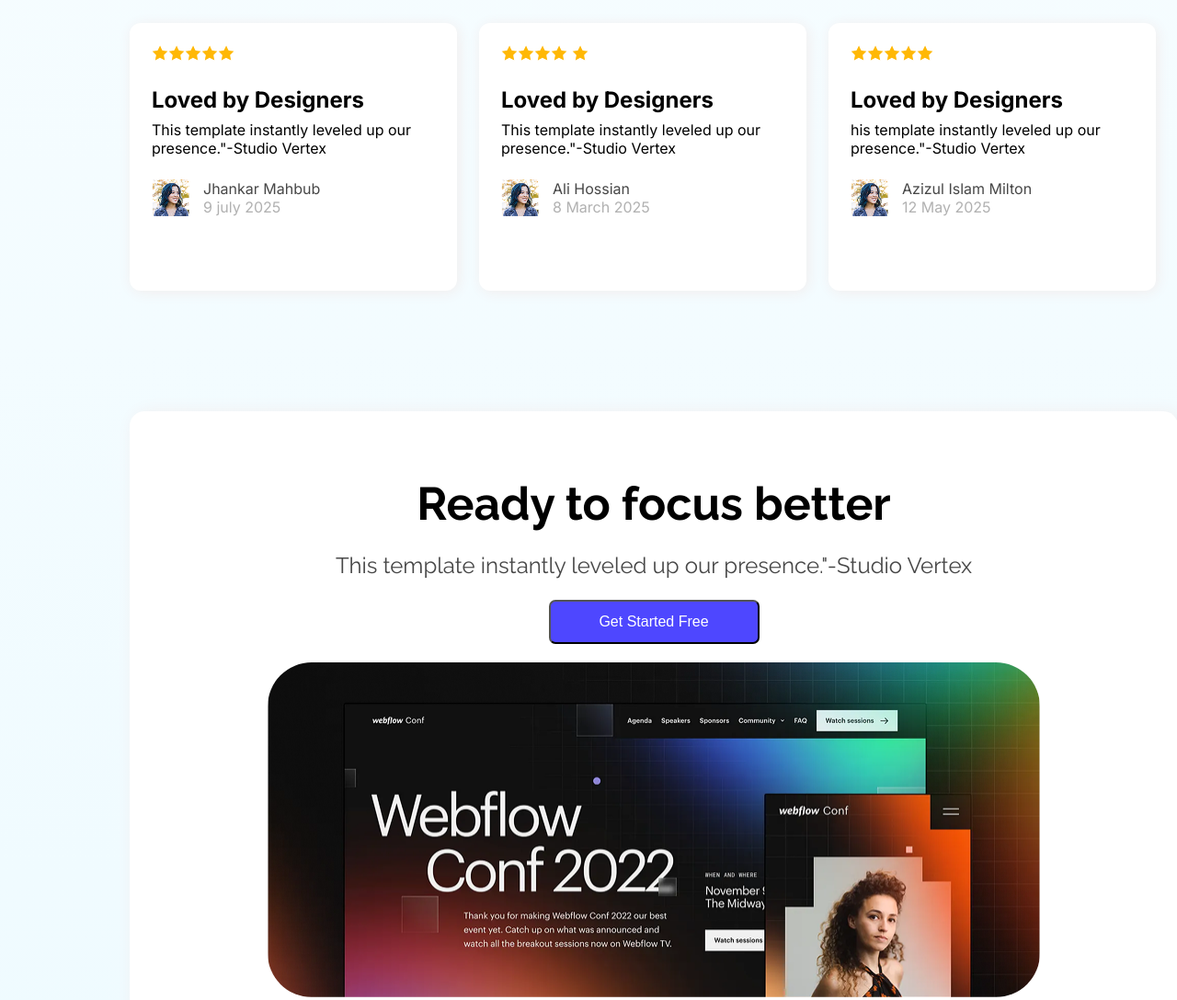
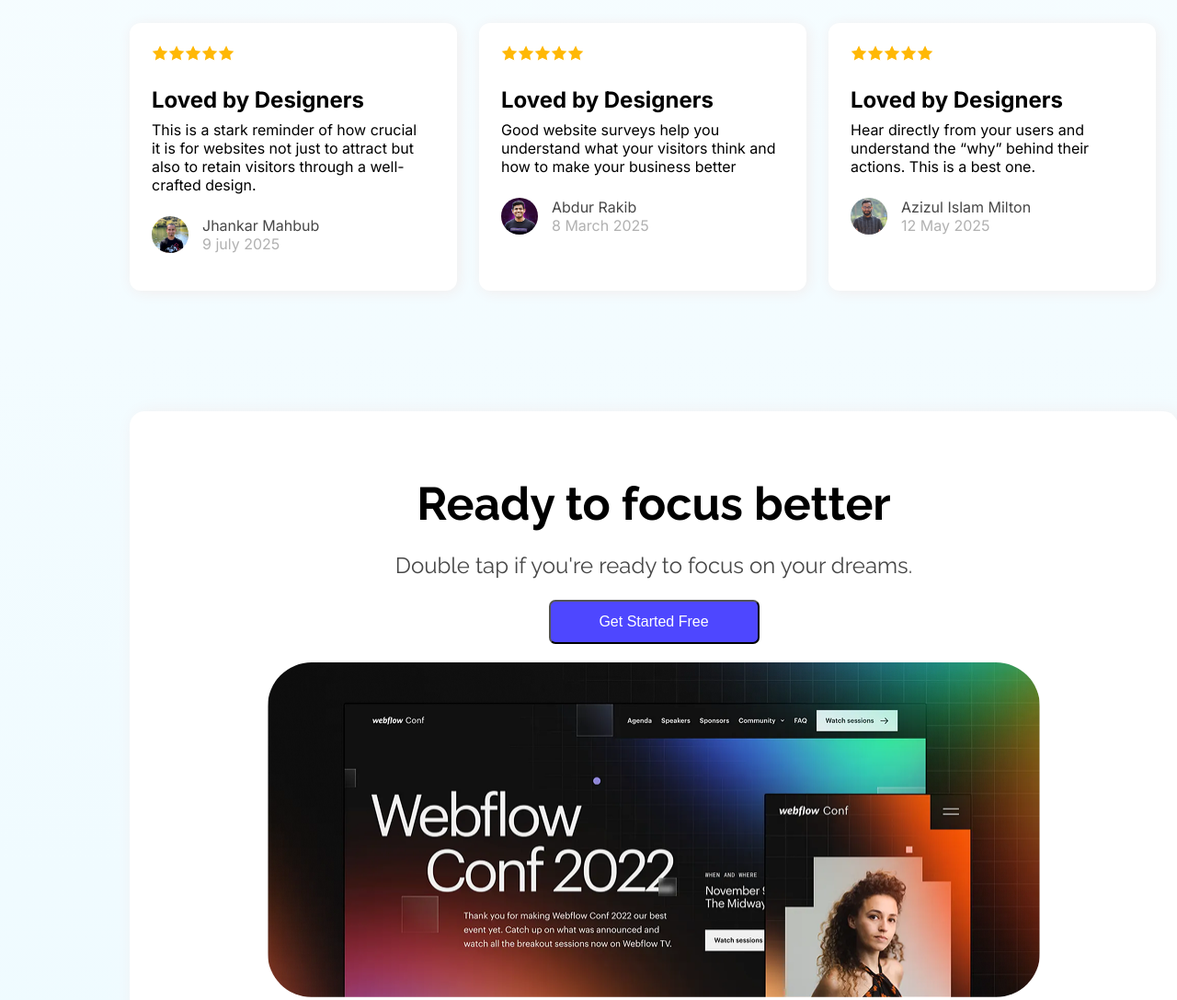
Before and after one commit to developerrudro/my-first-assigment, a plain HTML site: page index.html in a window 1280 px wide. Shown: the part 1920-3007 px from the top of the page at 92% size. Drawn offline with Linux system fonts and the light colour scheme.

Commit message:
changed some text items and style

```diff
--- a/css/style.css
+++ b/css/style.css
@@ -187,9 +187,15 @@ font-size: 42px;
 .reviewer-name {
   color: #474747;
 }
+.reviewer-img img{
+  width: 40px;
+  height: 40px;
+  border-radius: 999px;
+}
 .date {
   color: #b1b1b1;
 }
+
 
 /* focus sector style */
 .focus {
@@ -254,6 +260,7 @@ font-size: 42px;
 label {
   font-weight: 800;
   font-family: 'Inter', sans-serif;
+  color: #474747;
 }
 .btn3 {
   margin-top: 20px;
--- a/index.html
+++ b/index.html
@@ -63,11 +63,12 @@
 
       <img src="./Assets/icon-star.png" alt="" class="rating"></img><img src="./Assets/icon-star.png" alt="" class="rating"></img><img src="./Assets/icon-star.png" alt="" class="rating"></img><img src="./Assets/icon-star.png" alt="" class="rating"></img><img src="./Assets/icon-star.png" alt="" class="rating"></img>
       <h2 class="card-title">Loved by Designers</h2>
-      <p class="card-text">This template instantly leveled up our presence."-Studio Vertex</p>
+      <p class="card-text">This is a stark reminder of how crucial <br> it is for websites not just to attract  but also to retain visitors through a
+      well-crafted design.</p>
 
       <div class="card-reviewer-info">
         <div class="reviewer-img">
-          <img src="./Assets/avatar.png" alt="">
+          <img src="./Assets/jhankarsir.jpg" alt="">
         </div>
         <div class="reviewer-details">
           <p class="reviewer-name">Jhankar Mahbub</p>
@@ -77,16 +78,16 @@
 
       </div>
       <div class="card inter-normal">
-        <img src="./Assets/icon-star.png" alt="" class="rating"></img><img src="./Assets/icon-star.png" alt="" class="rating"></img><img src="./Assets/icon-star.png" alt="" class="rating"></img><img src="./Assets/icon-star.png" alt="" class="rating"></img>  <img src="./Assets/icon-star.png" alt="" class="rating"></img>
+        <img src="./Assets/icon-star.png" alt="" class="rating"></img><img src="./Assets/icon-star.png" alt="" class="rating"></img><img src="./Assets/icon-star.png" alt="" class="rating"></img><img src="./Assets/icon-star.png" alt="" class="rating"></img><img src="./Assets/icon-star.png" alt="" class="rating"></img>
         <h2 class="card-title">Loved by Designers</h2>
-        <p class="card-text">This template instantly leveled up our presence."-Studio Vertex</p>
+        <p class="card-text">Good website surveys help you understand what your visitors think and how to make your business better</p>
 
         <div class="card-reviewer-info">
           <div class="reviewer-img">
-            <img src="./Assets/avatar.png" alt="">
+            <img src="./Assets/abdurrakibsir.jpg" alt="">
           </div>
           <div class="reviewer-details">
-            <p class="reviewer-name">Ali Hossian</p>
+            <p class="reviewer-name">Abdur Rakib</p>
             <span class="date">8 March 2025</span>
           </div>
         </div>
@@ -95,11 +96,11 @@
       <div class="card inter-normal">
         <img src="./Assets/icon-star.png" alt="" class="rating"></img><img src="./Assets/icon-star.png" alt="" class="rating"></img><img src="./Assets/icon-star.png" alt="" class="rating"></img><img src="./Assets/icon-star.png" alt="" class="rating"></img><img src="./Assets/icon-star.png" alt="" class="rating"></img>
         <h2 class="card-title">Loved by Designers</h2>
-        <p class="card-text">his template instantly leveled up our presence."-Studio Vertex</p>
+        <p class="card-text">Hear directly from your users and understand the “why” behind their actions. This is a best one.</p>
 
         <div class="card-reviewer-info">
           <div class="reviewer-img">
-            <img src="./Assets/avatar.png" alt="">
+            <img src="./Assets/miltonsir.jpg" alt="">
           </div>
           <div class="reviewer-details">
             <p class="reviewer-name">Azizul Islam Milton</p>
@@ -118,7 +119,7 @@
  <section class="focus">
   <div class="focus-item">
     <h1 class="focus-item-title">Ready to focus better</h1>
-    <p class="action-sector-text raleway-normal">This template instantly leveled up our presence."-Studio Vertex</p>
+    <p class="action-sector-text raleway-normal">Double tap if you're ready to focus on your dreams.</p>
     <button class="btn2">Get Started Free</button>
   </div>
   <div class="focus-item-img"><img src="./Assets/wc-big.png" alt=""></div>
@@ -131,11 +132,11 @@
   <div class="touch-form">
    <form action=" for="">
     <label> Email</label><br>
-    <input type="email" name="" id=""><br>
+    <input type="email" name="" id="" placeholder="  exmple@gmail.com" class="inter-normal"><br><br>
     <label for="">Name</label><br>
-    <input type="text" name="" id="">
+    <input type="text" name="" id="" class="inter-normal" placeholder="full name"><br><br>
     <label for="">Massage</label><br>
-    <textarea name="" id="" cols="30" rows="10"></textarea><br>
+    <textarea name="" id="" cols="30" rows="10" placeholder="write your message..." class="inter-normal"></textarea><br>
     <button class="btn3">Get in Touch</button></form>
   </div>
  </section>
@@ -150,7 +151,7 @@
     <p class="action-sector-text raleway-normal">Ready to elevate your online presence?Contact us today discuss <br> your project and dicover how we can bring your visssion to life</p>
     <div class="nav-section">
       <ul>
-        <li><a href="">Home</a></li>
+        <li><a href="" pla>Home</a></li>
         <li><a href="">About</a></li>
         <li><a href="">How it Works</a></li>
         <li><a href="">Services</a></li>
```
Also changed, not shown: Assets/abdurrakibsir.jpg (added), Assets/jhankarsir.jpg (added), Assets/miltonsir.jpg (added).
